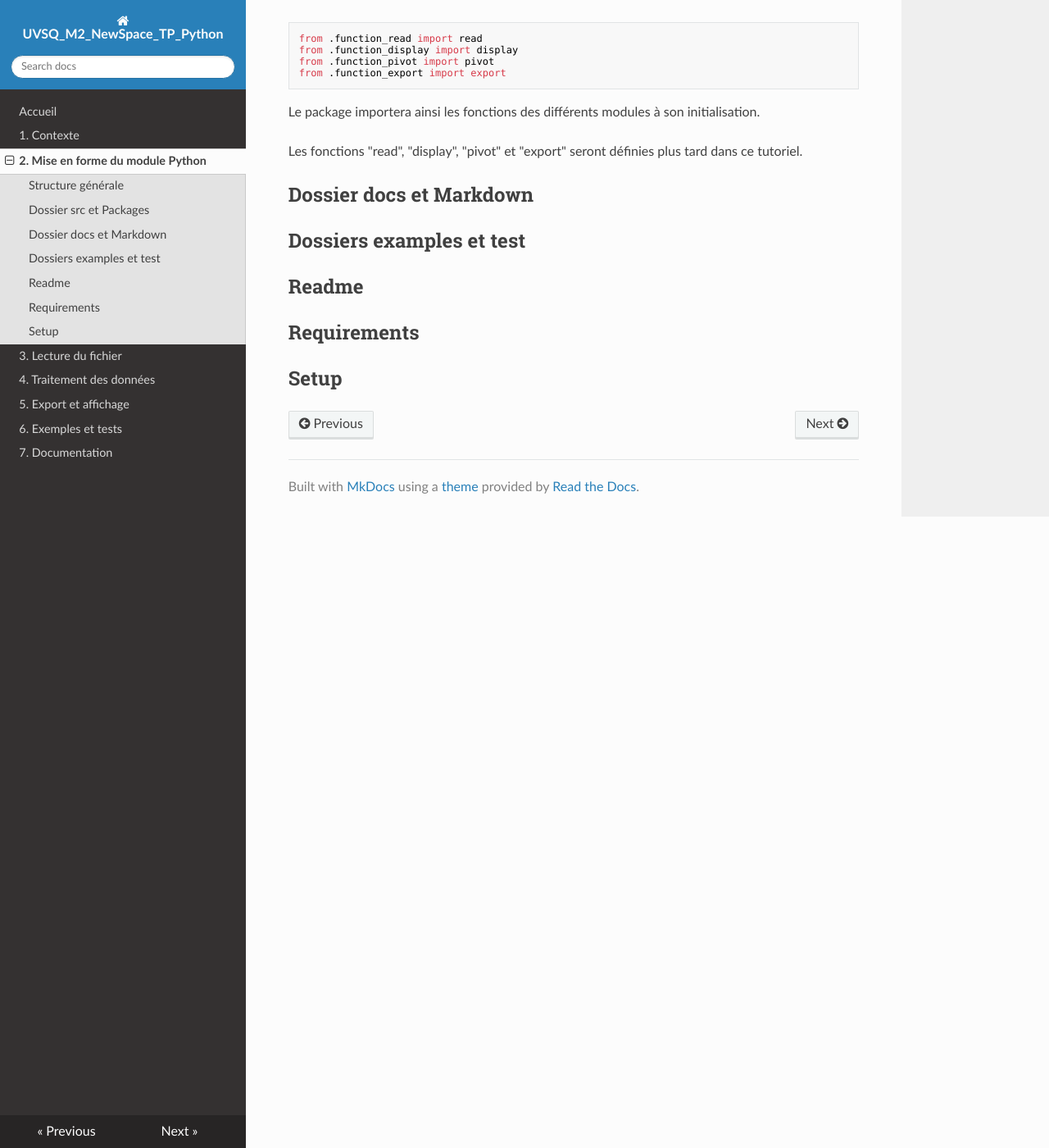
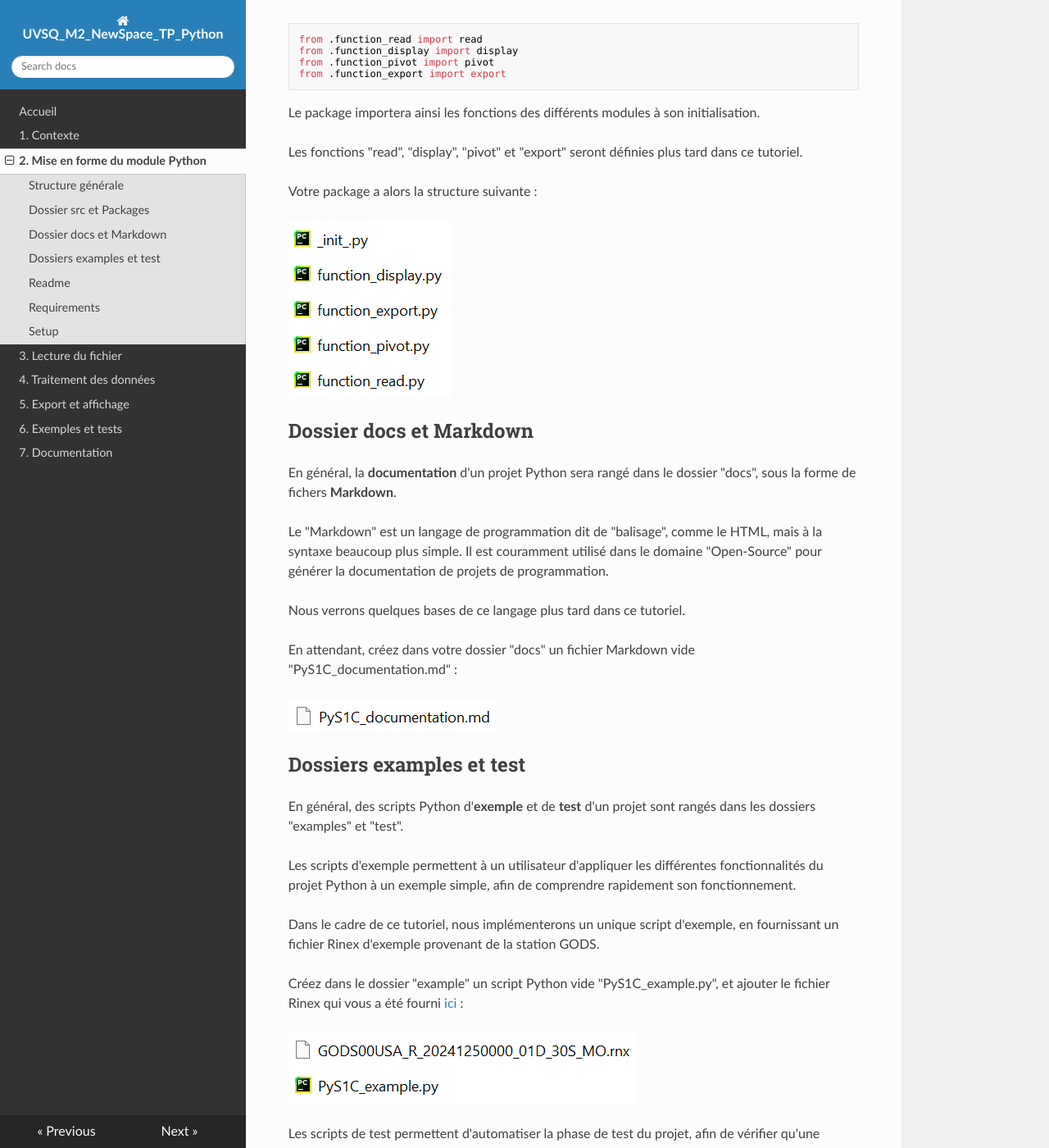
Before and after one commit to NicOudart/UVSQ_M2_NewSpace_TP_Python, an MkDocs documentation site: the page built from docs/2_Projet_python.md, in a window 1280 px wide and 1400 px high, scrolled down 2306 px. Shown: the whole window at 82% size. Built offline with MkDocs 1.6.1, drawn with Linux system fonts in a browser that asks for light colours; nearby versions of some CDN libraries; some of the changed text lies outside the part shown.

Commit message:
-Progress on part 2 (project structure).

```diff
--- a/docs/2_Projet_python.md
+++ b/docs/2_Projet_python.md
@@ -11,7 +11,7 @@ Cependant, il y a quelques "bonnes pratiques" suivies par la plupart des dévelo
 
 En génénal, un projet Python est rangé dans un dossier contenant au minimum les éléments suivants :
 
-![Structure du projet](img/Projet_structure.png.png)
+![Structure du projet](img/Projet_structure.png)
 
 On y trouve 4 sous-dossiers :
 
@@ -40,7 +40,7 @@ Dans cette partie du tutoriel, nous allons commencer à remplir ces sous-dossier
 
 ## Dossier src et Packages
 
-En général, le **code source** d'un projet Python sera rangé dans le dossier "src", sous la forme de **fonctions** (ou de classes en Orienté Objet).
+En général, le **code source** d'un projet Python sera rangé dans le dossier "src", sous la forme de **fonctions** (ou de classes en Programmation Orientée Objet).
 
 On peut ranger les fonctions avec 2 niveaux de hierarchisation :
 
@@ -88,9 +88,51 @@ Le package importera ainsi les fonctions des différents modules à son initiali
 
 Les fonctions "read", "display", "pivot" et "export" seront définies plus tard dans ce tutoriel.
 
+Votre package a alors la structure suivante :
+
+![Structure du package](img/Package_structure.png)
+
 ## Dossier docs et Markdown
 
+En général, la **documentation** d'un projet Python sera rangé dans le dossier "docs", sous la forme de fichers **Markdown**.
+
+Le "Markdown" est un langage de programmation dit de "balisage", comme le HTML, mais à la syntaxe beaucoup plus simple.
+Il est couramment utilisé dans le domaine "Open-Source" pour générer la documentation de projets de programmation.
+
+Nous verrons quelques bases de ce langage plus tard dans ce tutoriel.
+
+En attendant, créez dans votre dossier "docs" un fichier Markdown vide "PyS1C_documentation.md" :
+
+![Structure de la documentation](img/Docs_structure.png)
+
 ## Dossiers examples et test
+
+En général, des scripts Python d'**exemple** et de **test** d'un projet sont rangés dans les dossiers "examples" et "test".
+
+Les scripts d'exemple permettent à un utilisateur d'appliquer les différentes fonctionnalités du projet Python à un exemple simple, afin de comprendre rapidement son fonctionnement.
+
+Dans le cadre de ce tutoriel, nous implémenterons un unique script d'exemple, en fournissant un fichier Rinex d'exemple provenant de la station GODS.
+
+Créez dans le dossier "example" un script Python vide "PyS1C_example.py", et ajouter le fichier Rinex qui vous a été fourni [ici](https://github.com/NicOudart/UVSQ_M2_NewSpace_TP_Python/tree/main/example) :
+
+![Structure des exemples](img/Example_structure.png)
+
+Les scripts de test permettent d'automatiser la phase de test du projet, afin de vérifier qu'une modification n'a pas introduit des bugs ou dégradé les performances.
+Toute la difficulté des tests est alors d'anticiper les cas d'utilisation du projet.
+
+Vous trouverez souvent dans les tests automatiques d'un projet de programmation les 3 types de tests :
+
+- **Tests unitaires** : L'idée est de tester chaque fonction indépendemment.
+
+- **Tests d'intégration** : L'idée est de tester l'articulation des différentes fonctions entre elles.
+
+- **Tests de validation / de performances** : L'idée est de vérifier que le projet est bien conforme au cahier des charges.
+
+Dans le cadre de ce tutoriel, nous n'implémenterons que les tests unitaires, sous la forme d'un unique script Python.
+
+Créez dans le dossier "test" un script Python vide "Py_S1C_unit_test.py" :
+
+![Structure des tests](img/Test_structure.png)
 
 ## Readme
 
```
Also changed, not shown: docs/img/Docs_structure.png (added), docs/img/Example_structure.png (added), docs/img/Package_structure.png (added), docs/img/Projet_structure.png, docs/img/Test_structure.png (added).
